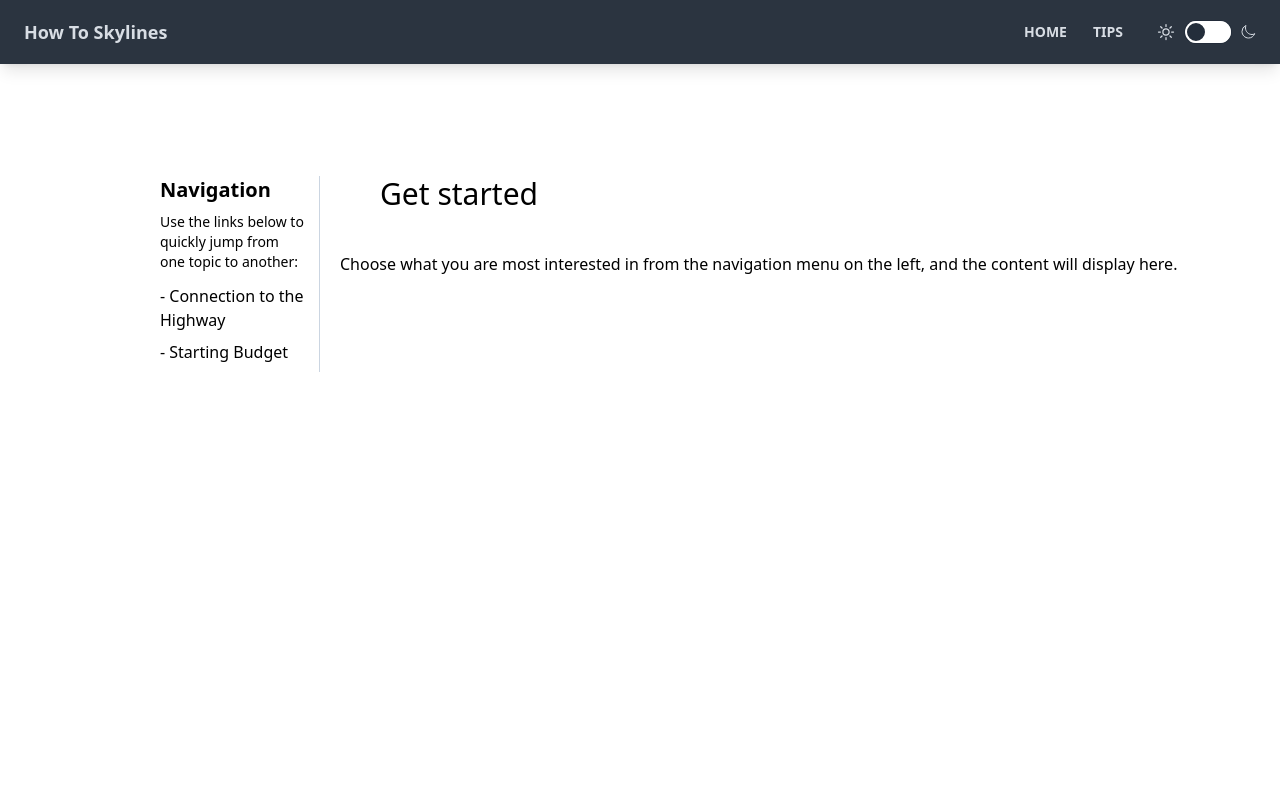
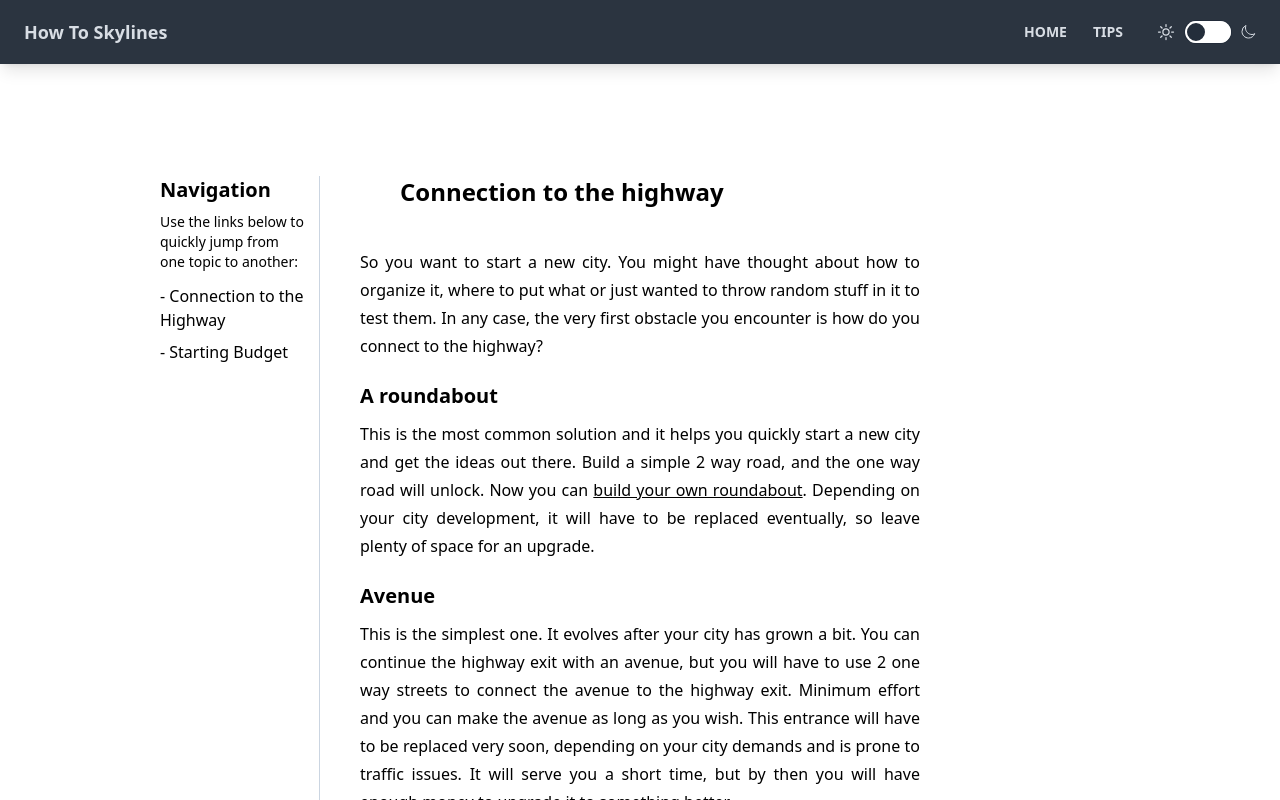
Before and after one commit to Vlad-404/howtoskylines, a React (Create React App) app: page /tips/cityentry in a window 1280 px wide. Shown: the top 800 px of the page. Built offline with nearby package versions, Linux system fonts and the light colour scheme.

Commit message:
Simplify the route assignments in App.js

```diff
--- a/src/App.js
+++ b/src/App.js
@@ -19,16 +19,18 @@ function App() {
         <Navbar />
 
         <main className="w-screen pb-12">
-          <Routes>
+          <Routes path="/" element={<App />}>
             {/* route rendering: https://reactrouter.com/en/main/start/concepts#index-routes */}
-              <Route path="/" element={<Home />} />
+                <Route index element={<Home />} />
+                {/* <Route path="tips" element={<Tips/>}>
+                  <Route path="cityentry" element={<Cityentry/>} />
+                  <Route path="startingbudget" element={<StartingBudget/>} />
+                </Route> */}
+                <Route path="tips" element={<Tips/>}/>
+                <Route path="tips/cityentry" element={<Cityentry/>} />
+                <Route path="tips/startingbudget" element={<StartingBudget/>}/>
 
-              <Route path="tips" element={<Tips/>} >
-                <Route path="cityentry" element={<Cityentry/>} />
-                <Route path="startingbudget" element={<StartingBudget/>} />
-              </Route>
-
-              <Route path="/*" element={<NotFound />}/>
+                <Route path="/*" element={<NotFound />}/>
           </Routes>
         </main>
       </div>
--- a/src/components/layout/Sidenav.jsx
+++ b/src/components/layout/Sidenav.jsx
@@ -5,7 +5,7 @@ function Sidenav() {
     return (
         <aside  className="w-1/4 xl:pl-[10rem] border-r border-slate-300 px-3">
             <h1 className="mb-2 font-bold text-xl">
-                <a href="/tips">Navigation</a>
+                <Link to="/tips">Navigation</Link>
             </h1>
             <p className="text-sm pb-3">
                 Use the links below to quickly jump from one topic to another:
```
